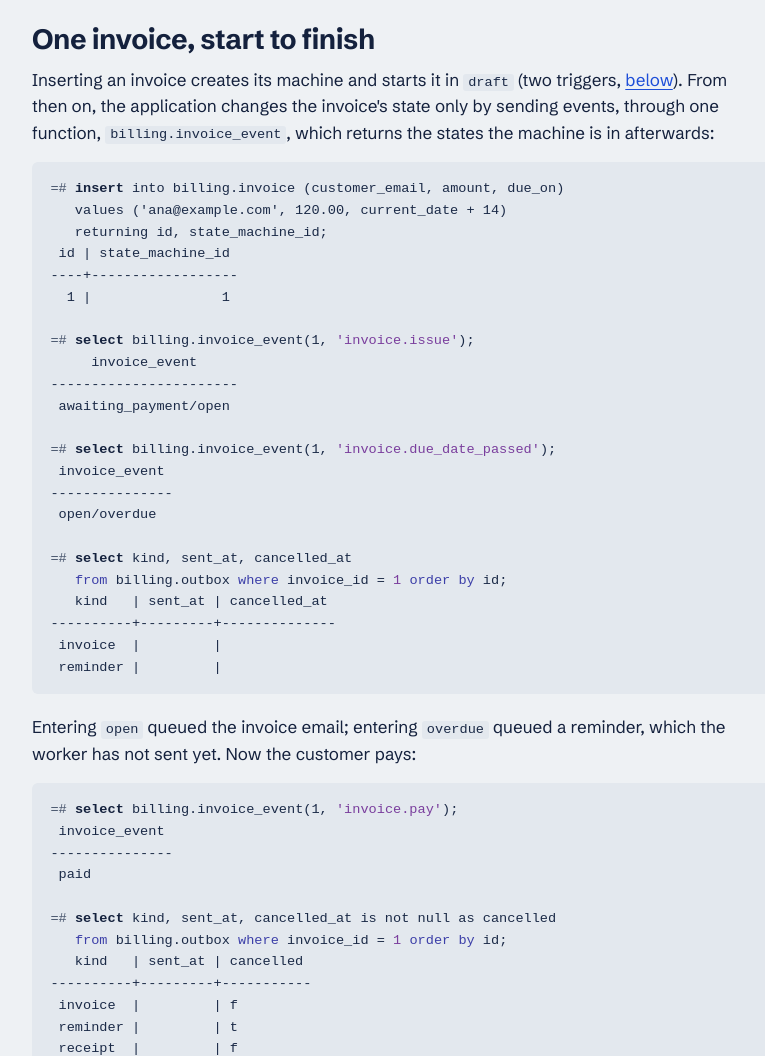
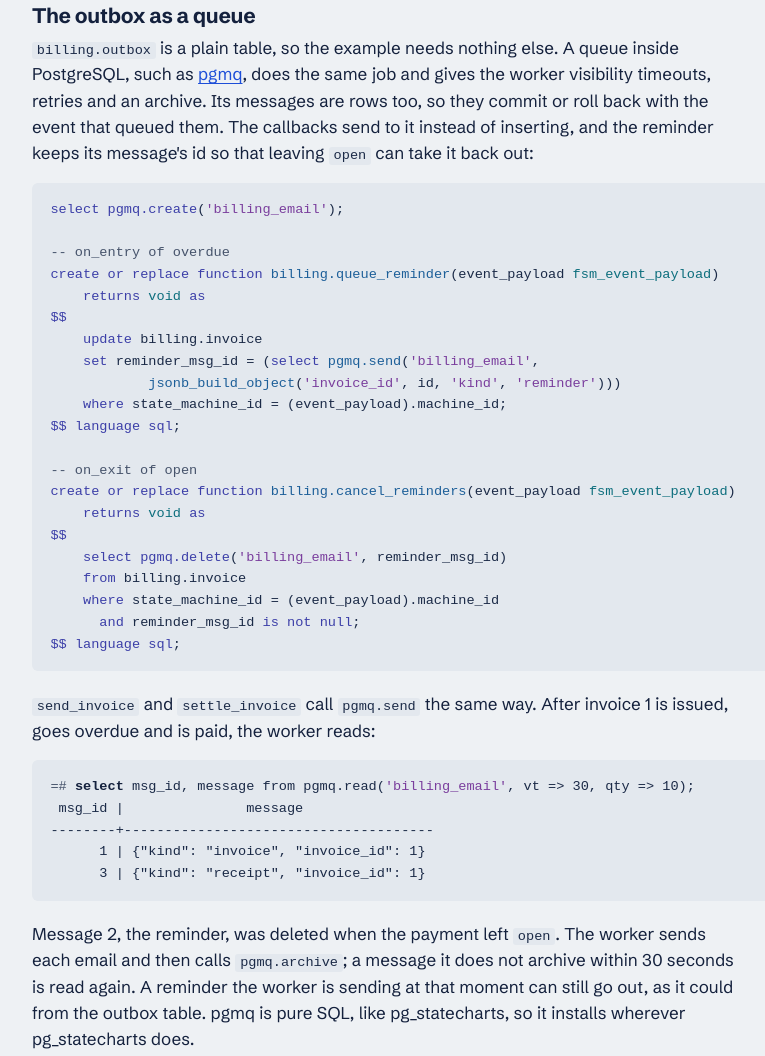
Before and after one commit to kronor-io/sqitchcraft, a plain HTML site: page lifecycles.html in a window 1280 px wide. Shown: the part 4034-5090 px from the top of the page, without its empty margins (296-1061 px from the left). Drawn offline with Linux system fonts and the light colour scheme; a web font is replaced by a local one.

Commit message:
Lifecycles: the outbox as a pgmq queue
The invoice callbacks sending to a pgmq queue instead of the outbox
table, with the reminder's message id kept so leaving open deletes it.
The worker's read is real output from the example on PostgreSQL 18 with
pgmq 1.11.1.

Co-Authored-By: Claude Opus 5.5 <noreply@anthropic.com>

```diff
--- a/lifecycles.html
+++ b/lifecycles.html
@@ -194,6 +194,37 @@ $$ language sql;
       <li><strong>Queue slow work.</strong> A callback runs inside the transaction that sent the event. It writes to <code>billing.outbox</code>, and a worker sends the email after that transaction commits. An HTTP call from inside a callback would hold the invoice's locks for the length of a network round trip, and could not be taken back if the transaction then rolled back.</li>
     </ul>
     <p><code>create-migration function statechart</code> writes a callback's skeleton with the payload already unpacked.</p>
+
+    <h3 id="pgmq">The outbox as a queue</h3>
+    <p><code>billing.outbox</code> is a plain table, so the example needs nothing else. A queue inside PostgreSQL, such as <a href="https://github.com/pgmq/pgmq">pgmq</a>, does the same job and gives the worker visibility timeouts, retries and an archive. Its messages are rows too, so they commit or roll back with the event that queued them. The callbacks send to it instead of inserting, and the reminder keeps its message's id so that leaving <code>open</code> can take it back out:</p>
+<pre data-lang="sql">select pgmq.create('billing_email');
+
+<span class="c">-- on_entry of overdue</span>
+create or replace function billing.queue_reminder(event_payload fsm_event_payload)
+    returns void as
+$$
+    update billing.invoice
+    set reminder_msg_id = (select pgmq.send('billing_email',
+            jsonb_build_object('invoice_id', id, 'kind', 'reminder')))
+    where state_machine_id = (event_payload).machine_id;
+$$ language sql;
+
+<span class="c">-- on_exit of open</span>
+create or replace function billing.cancel_reminders(event_payload fsm_event_payload)
+    returns void as
+$$
+    select pgmq.delete('billing_email', reminder_msg_id)
+    from billing.invoice
+    where state_machine_id = (event_payload).machine_id
+      and reminder_msg_id is not null;
+$$ language sql;</pre>
+    <p><code>send_invoice</code> and <code>settle_invoice</code> call <code>pgmq.send</code> the same way. After invoice 1 is issued, goes overdue and is paid, the worker reads:</p>
+<pre data-lang="shell"><span class="p">=# </span>select msg_id, message from pgmq.read('billing_email', vt =&gt; 30, qty =&gt; 10);
+ msg_id |               message
+--------+--------------------------------------
+      1 | {"kind": "invoice", "invoice_id": 1}
+      3 | {"kind": "receipt", "invoice_id": 1}</pre>
+    <p>Message 2, the reminder, was deleted when the payment left <code>open</code>. The worker sends each email and then calls <code>pgmq.archive</code>; a message it does not archive within 30 seconds is read again. A reminder the worker is sending at that moment can still go out, as it could from the outbox table. pgmq is pure SQL, like pg_statecharts, so it installs wherever pg_statecharts does.</p>
 
     <h2 id="run">One invoice, start to finish</h2>
     <p>Inserting an invoice creates its machine and starts it in <code>draft</code> (two triggers, <a href="#repo">below</a>). From then on, the application changes the invoice's state only by sending events, through one function, <code>billing.invoice_event</code>, which returns the states the machine is in afterwards:</p>
```
